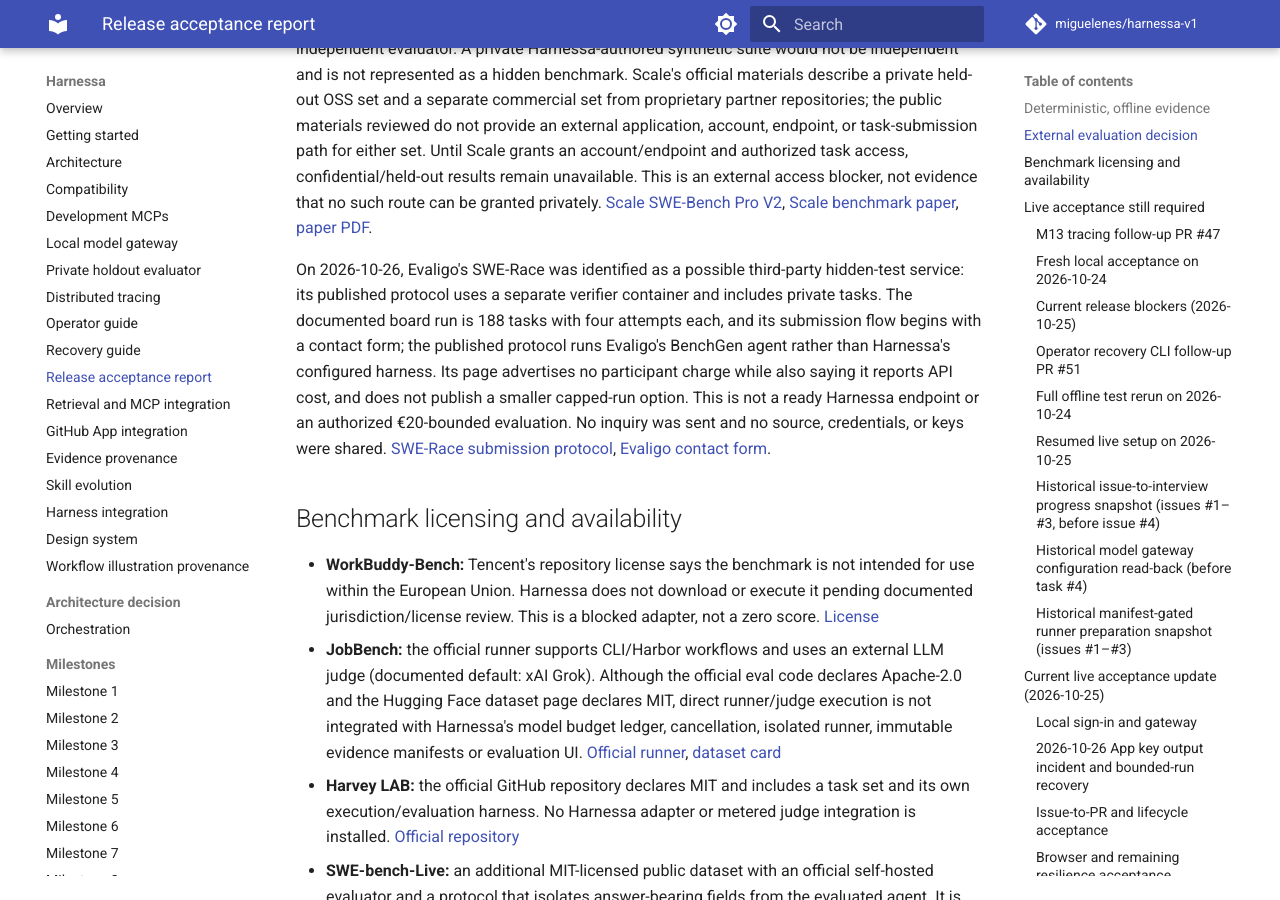
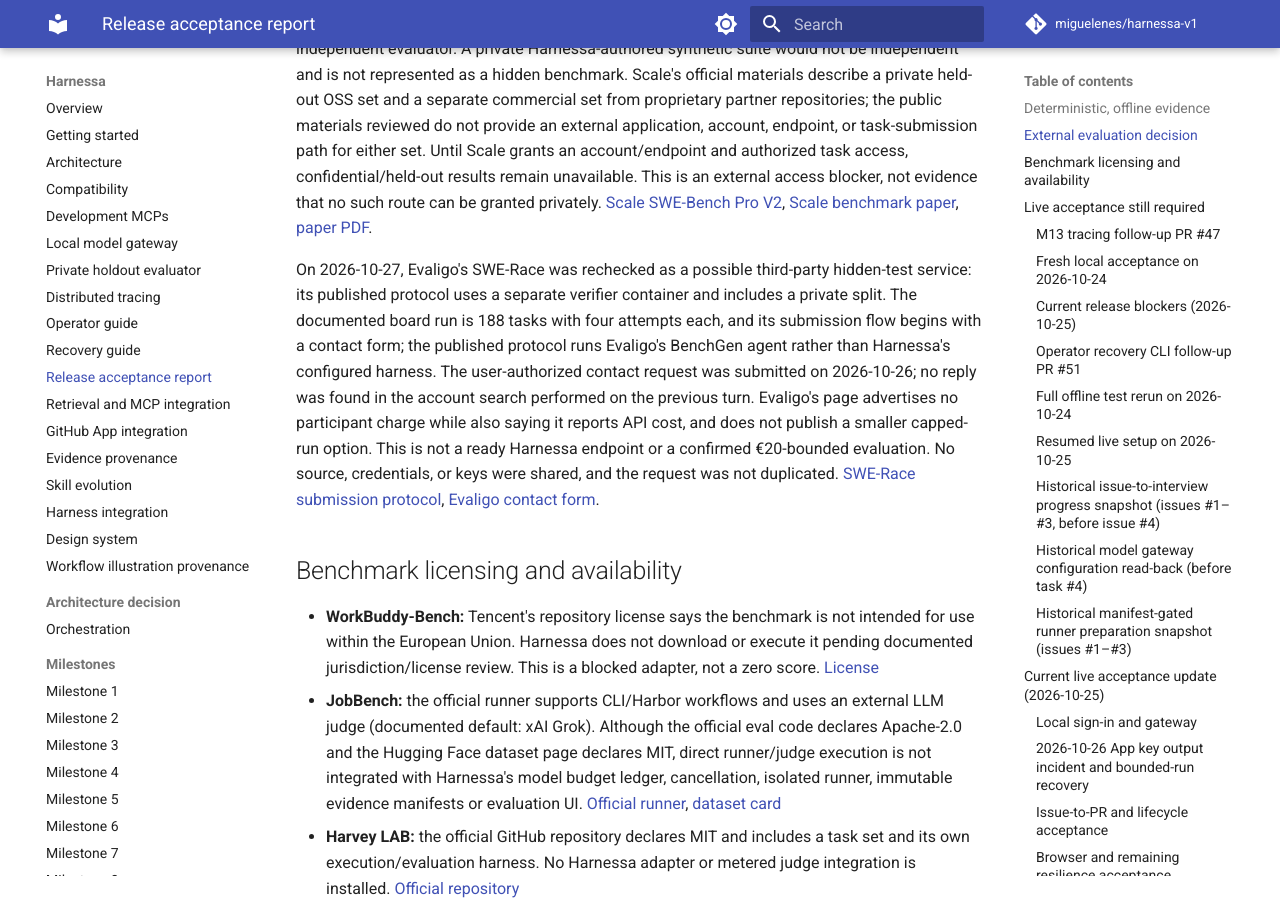
Before and after one commit to miguelenes/harnessa-v1, an MkDocs documentation site: the page built from docs/acceptance-report.md, in a window 1280 px wide and 900 px high, scrolled down 6516 px. Built offline with MkDocs 1.6.1 and Material for MkDocs 9.7.7, drawn with Linux system fonts in a browser that asks for light colours; comment, search, counter and statistics services are not loaded.

```diff
--- a/docs/acceptance-report.md
+++ b/docs/acceptance-report.md
@@ -49,7 +49,7 @@ An additional task is **SWE-bench Verified `test`**. The current official `sb-cl
 
 M13's implemented local evaluator is the Harnessa-owned Harness² suite: it creates immutable grouped manifests, freezes task/spec/base/policy and route revisions, estimates bounded cost, runs matched baseline/candidate/composed experiments, and summarizes rollouts. It is not an independent evaluator. A private Harnessa-authored synthetic suite would not be independent and is not represented as a hidden benchmark. Scale's official materials describe a private held-out OSS set and a separate commercial set from proprietary partner repositories; the public materials reviewed do not provide an external application, account, endpoint, or task-submission path for either set. Until Scale grants an account/endpoint and authorized task access, confidential/held-out results remain unavailable. This is an external access blocker, not evidence that no such route can be granted privately. [Scale SWE-Bench Pro V2](https://labs.scale.com/leaderboard/swe_bench_pro_public_v2), [Scale benchmark paper](https://labs.scale.com/papers/swe_bench_pro), [paper PDF](https://static.scale.com/uploads/654197dc94d34f66c0f5184e/SWEAP_Eval_Scale%20%289%29.pdf).
 
-On 2026-10-26, Evaligo's SWE-Race was identified as a possible third-party hidden-test service: its published protocol uses a separate verifier container and includes private tasks. The documented board run is 188 tasks with four attempts each, and its submission flow begins with a contact form; the published protocol runs Evaligo's BenchGen agent rather than Harnessa's configured harness. Its page advertises no participant charge while also saying it reports API cost, and does not publish a smaller capped-run option. This is not a ready Harnessa endpoint or an authorized €20-bounded evaluation. No inquiry was sent and no source, credentials, or keys were shared. [SWE-Race submission protocol](https://labs.evaligo.com/swe-race/submit), [Evaligo contact form](https://labs.evaligo.com/contact?reason=board).
+On 2026-10-27, Evaligo's SWE-Race was rechecked as a possible third-party hidden-test service: its published protocol uses a separate verifier container and includes a private split. The documented board run is 188 tasks with four attempts each, and its submission flow begins with a contact form; the published protocol runs Evaligo's BenchGen agent rather than Harnessa's configured harness. The user-authorized contact request was submitted on 2026-10-26; no reply was found in the account search performed on the previous turn. Evaligo's page advertises no participant charge while also saying it reports API cost, and does not publish a smaller capped-run option. This is not a ready Harnessa endpoint or a confirmed €20-bounded evaluation. No source, credentials, or keys were shared, and the request was not duplicated. [SWE-Race submission protocol](https://labs.evaligo.com/swe-race/submit), [Evaligo contact form](https://labs.evaligo.com/contact?reason=board).
 
 ## Benchmark licensing and availability
 
```
Also changed, not shown: docs/milestones/13.md (+1 -1 lines).
